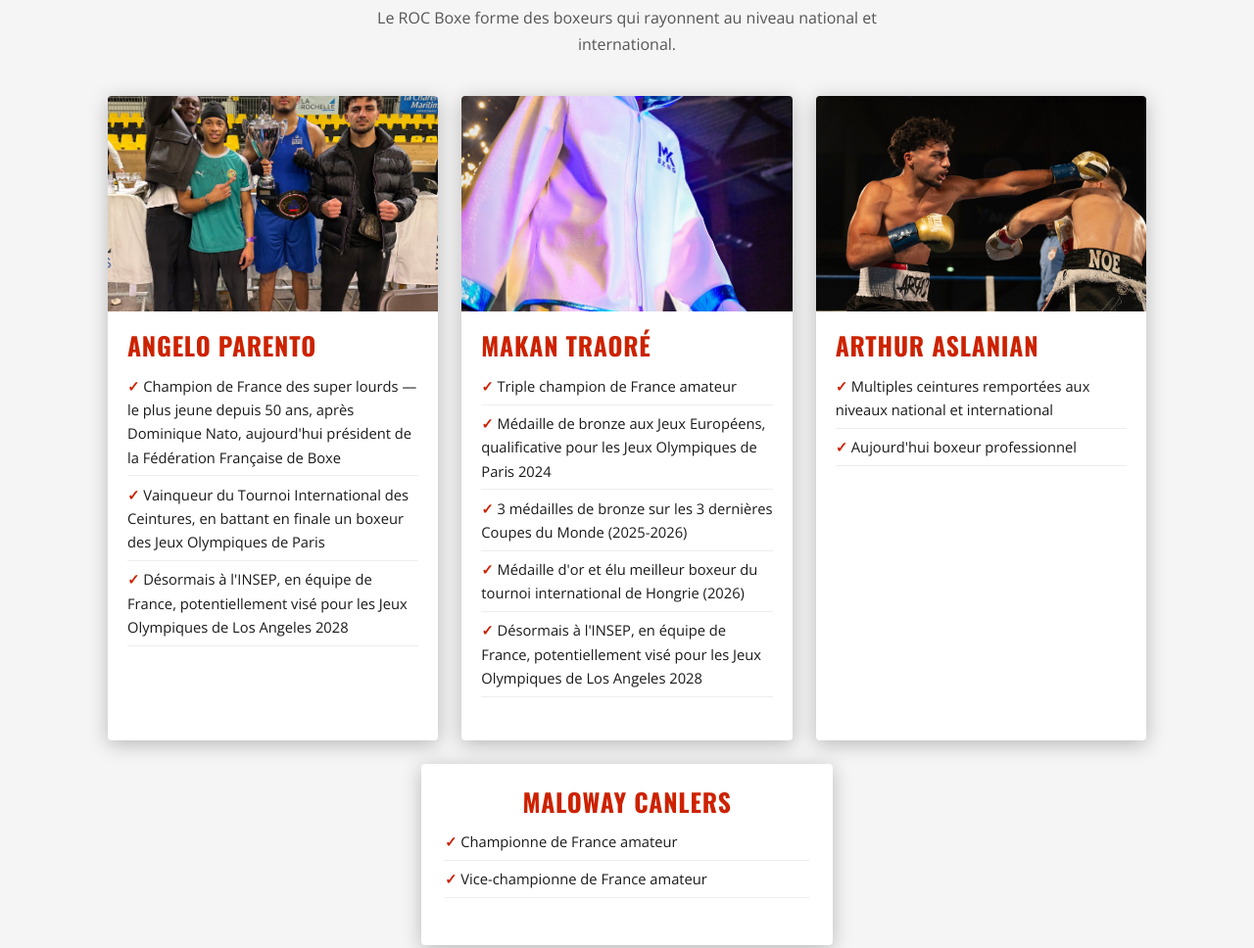
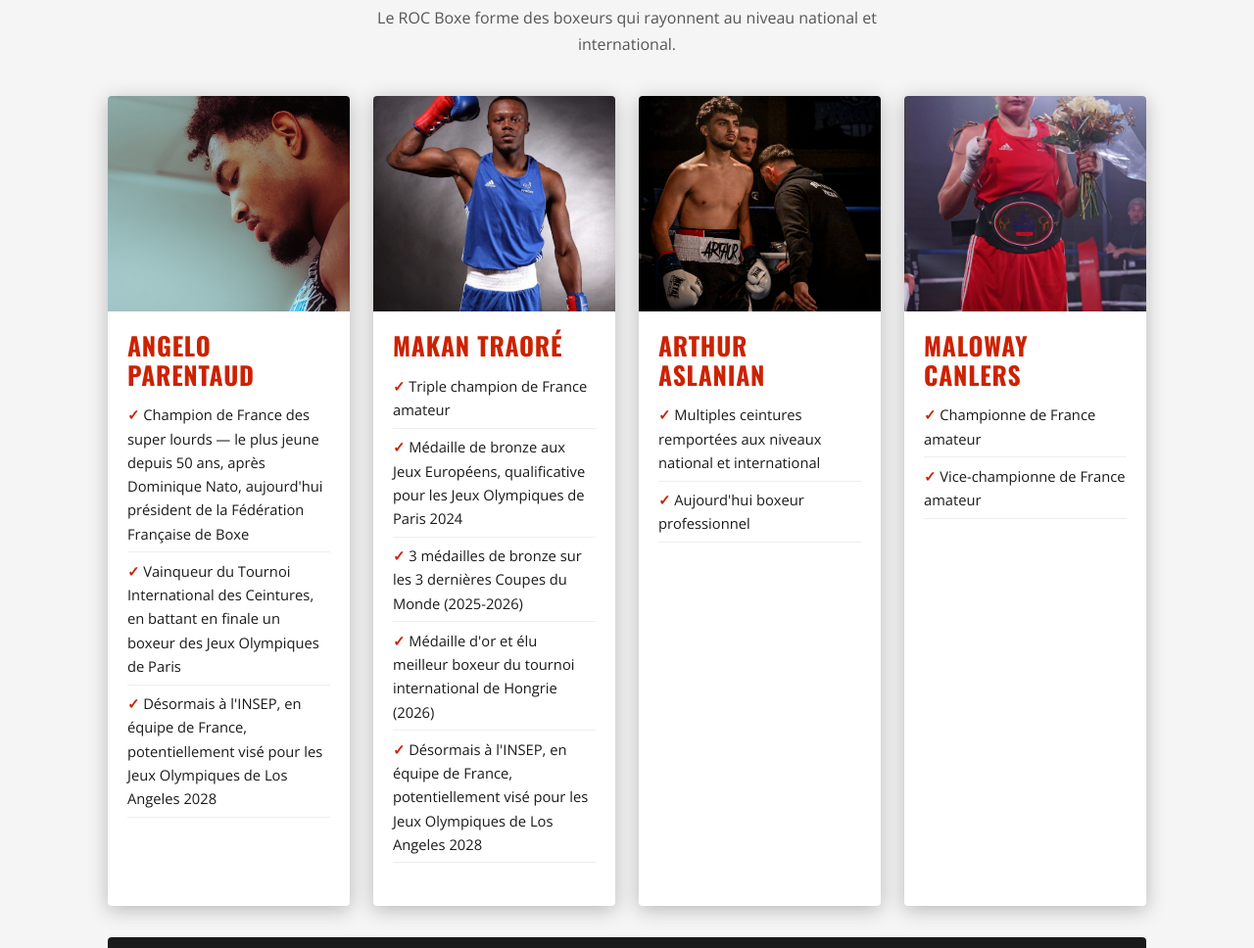
Before and after one commit to lasserrevirgil-lab/roc-boxe, a plain HTML site: page club.html in a window 1280 px wide. Shown: the part 2060-3028 px from the top of the page at 98% size. Drawn offline with nearby package versions, Linux system fonts and the light colour scheme.

Commit message:
Ajoute les vraies photos des champions (Angelo, Makan, Arthur, Maloway)

```diff
--- a/club.html
+++ b/club.html
@@ -117,13 +117,13 @@
            CHAMPIONS — MODIFIEZ le palmarès ci-dessous.
            Pour ajouter un champion : copiez un bloc <div class="carte">
            ============================================ -->
-      <div class="grille grille-3">
+      <div class="grille grille-4">
 
         <div class="carte">
-          <img src="assets/images/angelo_champion_de_france.jpg"
-               alt="Angelo Parento, champion de France ROC Boxe" />
+          <img src="assets/images/angelo_parentaud.jpg"
+               alt="Angelo Parentaud, champion de France ROC Boxe" />
           <div class="carte-corps">
-            <h3>Angelo Parento</h3>
+            <h3>Angelo Parentaud</h3>
             <ul class="tarif-liste" style="margin-top:0.5rem;">
               <li>Champion de France des super lourds — le plus jeune depuis 50 ans, après Dominique Nato, aujourd'hui président de la Fédération Française de Boxe</li>
               <li>Vainqueur du Tournoi International des Ceintures, en battant en finale un boxeur des Jeux Olympiques de Paris</li>
@@ -133,7 +133,7 @@
         </div>
 
         <div class="carte">
-          <img src="assets/images/makan_entre.jpg"
+          <img src="assets/images/makan_traore.jpg"
                alt="Makan Traoré, boxeur ROC Boxe" />
           <div class="carte-corps">
             <h3>Makan Traoré</h3>
@@ -148,7 +148,7 @@
         </div>
 
         <div class="carte">
-          <img src="assets/images/combat_arthur.jpg"
+          <img src="assets/images/arthur_aslanian.jpg"
                alt="Arthur Aslanian, boxeur ROC Boxe" />
           <div class="carte-corps">
             <h3>Arthur Aslanian</h3>
@@ -159,17 +159,18 @@
           </div>
         </div>
 
-      </div>
+        <div class="carte">
+          <img src="assets/images/maloway_canlers.jpg"
+               alt="Maloway Canlers, boxeuse ROC Boxe" />
+          <div class="carte-corps">
+            <h3>Maloway Canlers</h3>
+            <ul class="tarif-liste" style="margin-top:0.5rem;">
+              <li>Championne de France amateur</li>
+              <li>Vice-championne de France amateur</li>
+            </ul>
+          </div>
+        </div>
 
-      <!-- Championne sans photo dédiée pour le moment -->
-      <div style="max-width:420px;margin:1.5rem auto 0;">
-        <div class="carte" style="text-align:center;padding:1.5rem;">
-          <h3 style="color:var(--rouge);">Maloway Canlers</h3>
-          <ul class="tarif-liste" style="text-align:left;margin-top:0.5rem;">
-            <li>Championne de France amateur</li>
-            <li>Vice-championne de France amateur</li>
-          </ul>
-        </div>
       </div>
 
       <!-- Distinction du club -->
```
Also changed, not shown: assets/images/angelo_parentaud.jpg (added), assets/images/arthur_aslanian.jpg (added), assets/images/makan_traore.jpg (added), assets/images/maloway_canlers.jpg (added).
